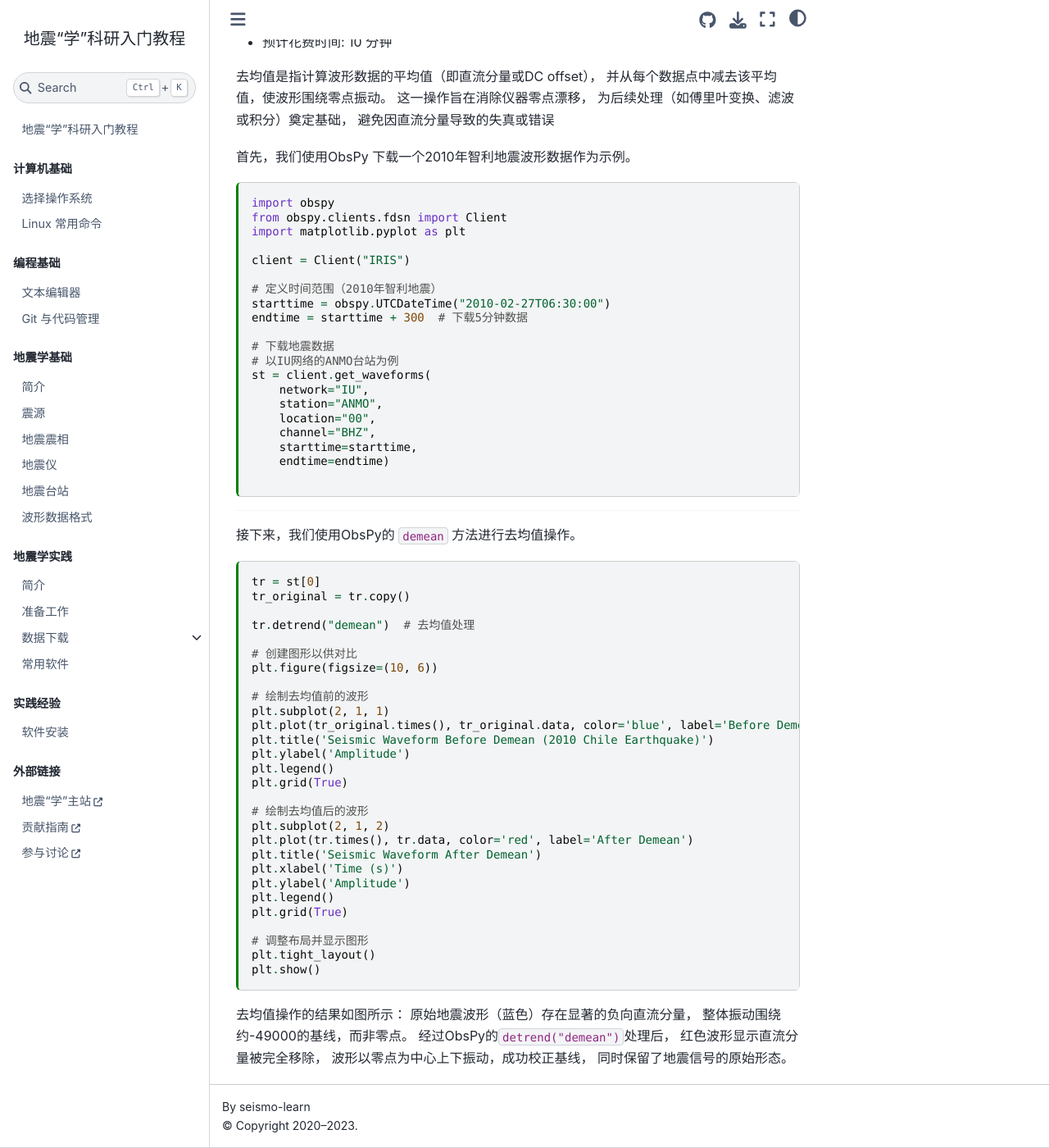
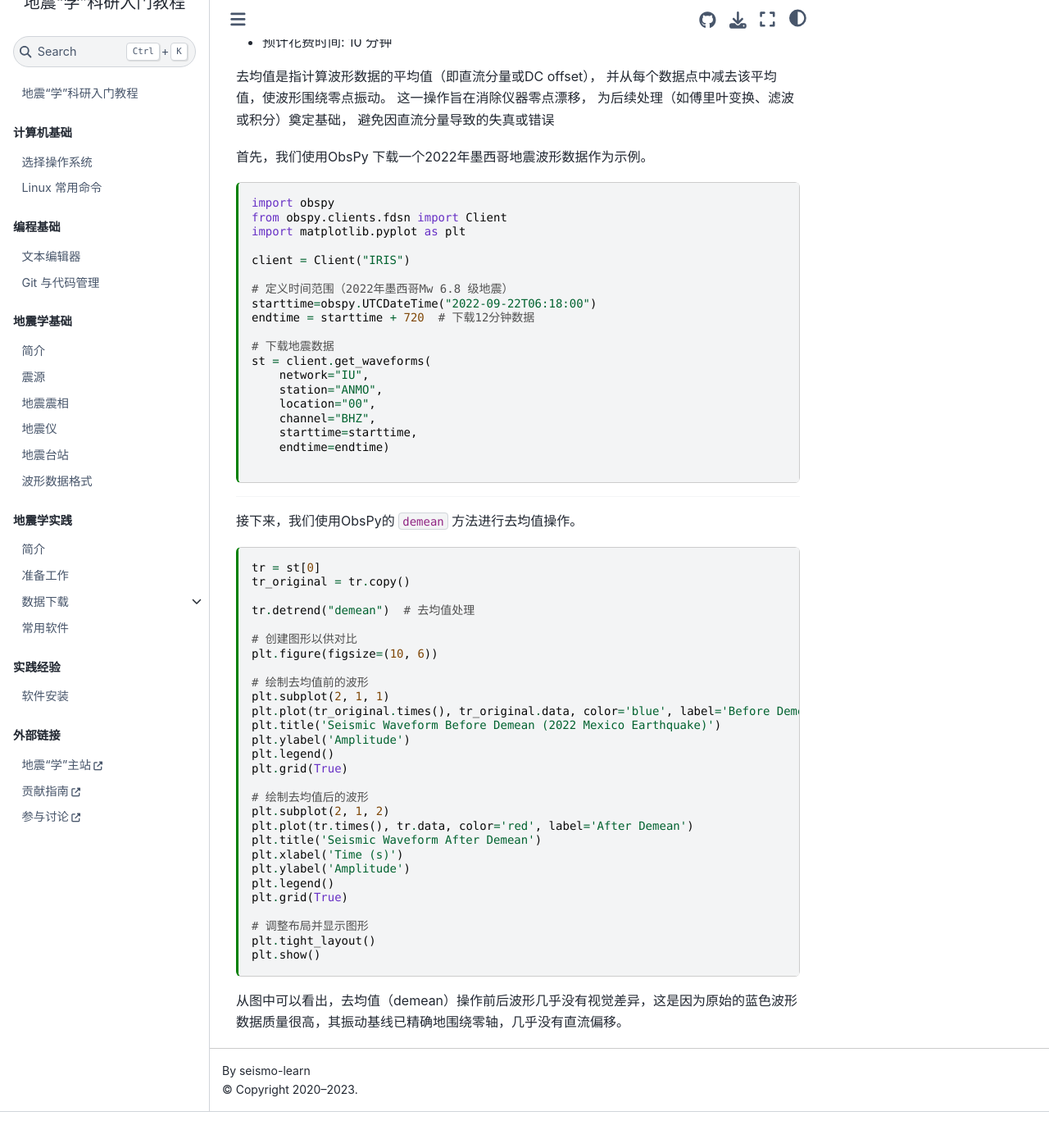
Before and after one commit to seismo-learn/seismology101, a Jupyter Book: the page built from source/exercises/demean.md, in a window 1280 px wide and 1400 px high, scrolled down 158 px. Shown: the whole window at 82% size. Built offline with Jupyter Book 1.0.4 settings and Sphinx 7.4.7 and the Sphinx Book theme 1.1.4, drawn with Linux system fonts in a browser that asks for light colours; pages that are not in the unit, such as notebooks, are missing from menus; after the commit the page ends 1514 px from its top, so only the background shows below that.

Commit message:
git commit -m "modified waveform"

````diff
--- a/source/exercises/demean.md
+++ b/source/exercises/demean.md
@@ -27,7 +27,7 @@
 
 
 
-首先，我们使用ObsPy 下载一个2010年智利地震波形数据作为示例。
+首先，我们使用ObsPy 下载一个2022年墨西哥地震波形数据作为示例。
 
 ```{code-cell} ipython3
 import obspy
@@ -36,12 +36,11 @@
 
 client = Client("IRIS")
 
-# 定义时间范围（2010年智利地震）
-starttime = obspy.UTCDateTime("2010-02-27T06:30:00")
-endtime = starttime + 300  # 下载5分钟数据
+# 定义时间范围（2022年墨西哥Mw 6.8 级地震）
+starttime=obspy.UTCDateTime("2022-09-22T06:18:00")
+endtime = starttime + 720  # 下载12分钟数据
 
 # 下载地震数据
-# 以IU网络的ANMO台站为例
 st = client.get_waveforms(
     network="IU",
     station="ANMO",
@@ -49,7 +48,6 @@
     channel="BHZ",
     starttime=starttime,
     endtime=endtime)
-
 
 ```
 
@@ -70,7 +68,7 @@
 # 绘制去均值前的波形
 plt.subplot(2, 1, 1)
 plt.plot(tr_original.times(), tr_original.data, color='blue', label='Before Demean')
-plt.title('Seismic Waveform Before Demean (2010 Chile Earthquake)')
+plt.title('Seismic Waveform Before Demean (2022 Mexico Earthquake)')
 plt.ylabel('Amplitude')
 plt.legend()
 plt.grid(True)
@@ -89,10 +87,5 @@
 plt.show()
 ```
 
-去均值操作的结果如图所示：
-原始地震波形（蓝色）存在显著的负向直流分量，
-整体振动围绕约-49000的基线，而非零点。
-经过ObsPy的`detrend("demean")`处理后，
-红色波形显示直流分量被完全移除，
-波形以零点为中心上下振动，成功校正基线，
-同时保留了地震信号的原始形态。
+
+从图中可以看出，去均值（demean）操作前后波形几乎没有视觉差异，这是因为原始的蓝色波形数据质量很高，其振动基线已精确地围绕零轴，几乎没有直流偏移。
````
